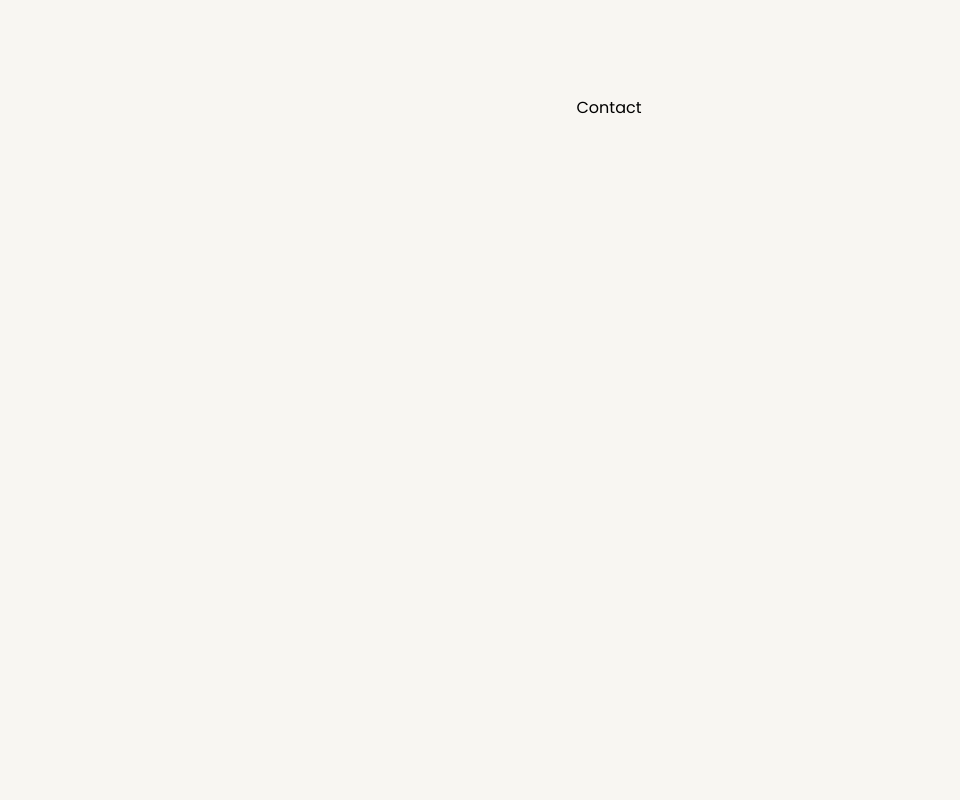
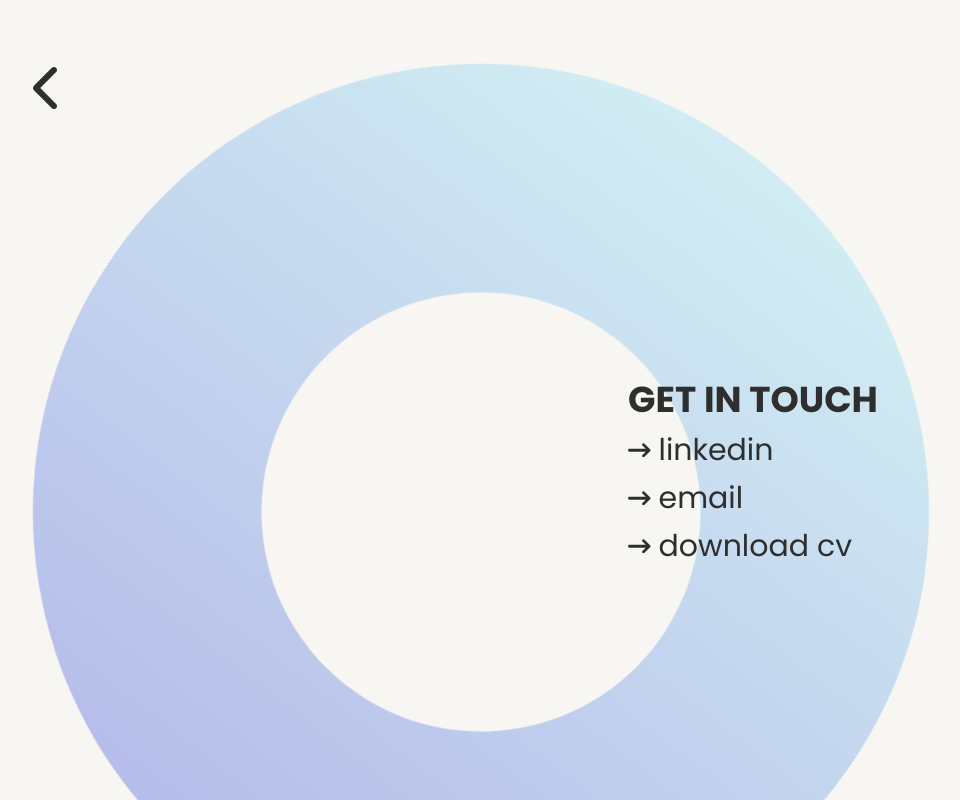
Before and after one commit to robinesp/personal-page, a Next.js app: page /contact in a window 1280 px wide. Shown: the whole page, without its empty margins (31-991 px from the left). Built offline with nearby package versions, Linux system fonts and the light colour scheme.

Commit message:
contact page

```diff
--- /dev/null
+++ b/src/app/(pages)/contact/page.tsx
@@ -0,0 +1,80 @@
+"use client";
+
+import { faArrowRightLong } from "@fortawesome/free-solid-svg-icons";
+import { FontAwesomeIcon } from "@fortawesome/react-fontawesome";
+import { useTrail, animated, easings, useSpring } from "@react-spring/web";
+import Image from "next/image";
+import Link from "next/link";
+
+export default function Contact() {
+  const trail = useTrail(4, {
+    opacity: 1,
+    x: 0,
+    from: { opacity: 0, x: 30 },
+    config: {
+      duration: 500,
+      easing: easings.easeOutBack,
+    },
+  });
+
+  const shapeInStyle = useSpring({
+    from: { opacity: 0, scale: 0.8 },
+    to: { scale: 1, opacity: 0.6 },
+    config: {
+      duration: 1000,
+      easing: easings.easeOutExpo,
+    },
+  });
+
+  const shapeRotateStyle = useSpring({
+    from: { rotate: "0deg" },
+    to: { rotate: "360deg" },
+    loop: true,
+    config: { duration: 5000 },
+  });
+
+  return (
+    <div className="w-[100%] h-[100vh] flex justify-center items-center">
+      <animated.div
+        className="fixed top-[-3rem] lg:top-[4rem] left-[5%] z-[-1] w-[70%] lg:w-[70%]"
+        style={{ ...shapeInStyle, ...shapeRotateStyle }}
+      >
+        <Image
+          priority
+          src="/shapes/shape_1.svg"
+          alt="background_shape"
+          width={1500}
+          height={1500}
+        />
+      </animated.div>
+      <div className="text-3xl flex flex-col justify-center items-start gap-3 pl-72 pt-36">
+        <animated.span
+          className="uppercase text-4xl font-bold"
+          style={trail[3]}
+        >
+          Get in touch
+        </animated.span>
+        {[
+          ["linkedin", "https://www.linkedin.com/in/robin-esposito/"],
+          ["email", "mailto:robin.esposito1995@gmail.com"],
+          ["download cv", ""],
+        ].map(([title, href], ix) => (
+          <animated.div key={title} style={trail[3 - ix]}>
+            <Link
+              href={href}
+              target="_blank"
+              className="flex items-center gap-2 mr-auto
+              relative before:content-[''] before:absolute before:block before:w-full before:h-[2px]
+              before:bottom-0 before:left-0 before:bg-[#2e2e2e]
+              before:hover:scale-x-100 before:scale-x-0 before:origin-top-left
+              before:transition before:ease-in-out before:duration-500"
+            >
+              <FontAwesomeIcon icon={faArrowRightLong} size="xs" />
+              {title}
+            </Link>
+          </animated.div>
+        ))}
+      </div>
+    </div>
+  );
+}
--- /dev/null
+++ b/src/app/(pages)/layout.tsx
@@ -0,0 +1,15 @@
+import { FontAwesomeIcon } from "@fortawesome/react-fontawesome";
+import { faChevronLeft } from "@fortawesome/free-solid-svg-icons";
+import Link from "next/link";
+import { ReactNode } from "react";
+
+export default function Layout({ children }: { children: ReactNode }) {
+  return (
+    <main>
+      <Link href={"/"} className="fixed top-16 left-[5%]">
+        <FontAwesomeIcon icon={faChevronLeft} size="3x" />
+      </Link>
+      {children}
+    </main>
+  );
+}
--- a/src/app/contact/page.tsx
+++ /dev/null
@@ -1,7 +0,0 @@
-export default function Contact() {
-  return (
-    <main className="flex min-h-screen flex-col items-center justify-between p-24">
-      Contact
-    </main>
-  );
-}
--- a/src/app/layout.tsx
+++ b/src/app/layout.tsx
@@ -6,7 +6,7 @@ import "@fortawesome/fontawesome-svg-core/styles.css";
 
 config.autoAddCss = false;
 
-const inter = Poppins({
+const fontClass = Poppins({
   weight: ["100", "200", "300", "400", "500", "600", "700", "800", "900"],
   subsets: ["latin"],
 });
@@ -23,7 +23,9 @@ export default function RootLayout({
 }>) {
   return (
     <html lang="en">
-      <body className={inter.className + " bg-[#f8f6f2]"}>{children}</body>
+      <body className={fontClass.className + " bg-[#f8f6f2] text-[#2e2e2e]"}>
+        {children}
+      </body>
     </html>
   );
 }
--- a/src/app/page.tsx
+++ b/src/app/page.tsx
@@ -36,18 +36,6 @@ export default function Home() {
       duration,
     },
   }));
-
-  const backgroundSettings = {
-    to: {
-      x: 0,
-      y: 0,
-      opacity: 1,
-    },
-    config: {
-      duration: 5000,
-      easing: easings.easeOutBack,
-    },
-  };
 
   useEffect(() => {
     const bounceConfig = {
@@ -102,7 +90,7 @@ export default function Home() {
   }, [imageApi, textApi, linksApi]);
 
   return (
-    <main className="flex min-h-screen flex-col items-center justify-between p-24 text-[#2e2e2e]">
+    <main className="flex min-h-screen flex-col items-center justify-between p-24">
       <Background />
       <animated.div
         className="fixed overflow-hidden top-12 right-[20%] w-[35%] lg:top-32 lg:w-[15%]"
```
Also changed, not shown: src/app/(pages)/experience/page.tsx (renamed from src/app/experience/page.tsx), src/app/(pages)/skills/page.tsx (renamed from src/app/skills/page.tsx).
